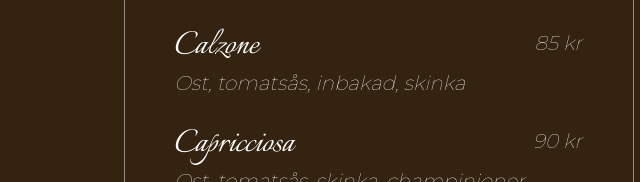
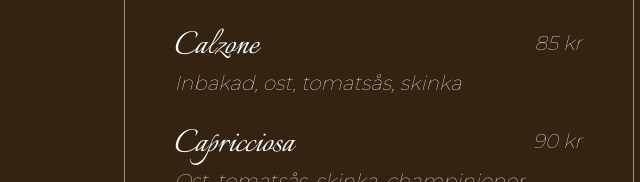
Before and after one commit to ivar117/JITS-pizzeria, a website: page index.html in a window 1280 px wide. Shown: the part 1178-1360 px from the top of the page, 261-901 px from the left. Drawn offline with Linux system fonts and the light colour scheme.

Commit message:
ändrat ordning på beskrivning av calzone pga chatgpt's förslag

```diff
--- a/index.html
+++ b/index.html
@@ -49,7 +49,7 @@
                             <span class="price right"><p>85 kr</p></span>
                         </div>
                         <div class="bottom">
-                            <span class="description left"><p>Ost, tomatsås, inbakad, skinka</p></span>
+                            <span class="description left"><p>Inbakad, ost, tomatsås, skinka</p></span>
                         </div>
                     </div>
                     <div id="capricciosa" class="menu-item">
```
